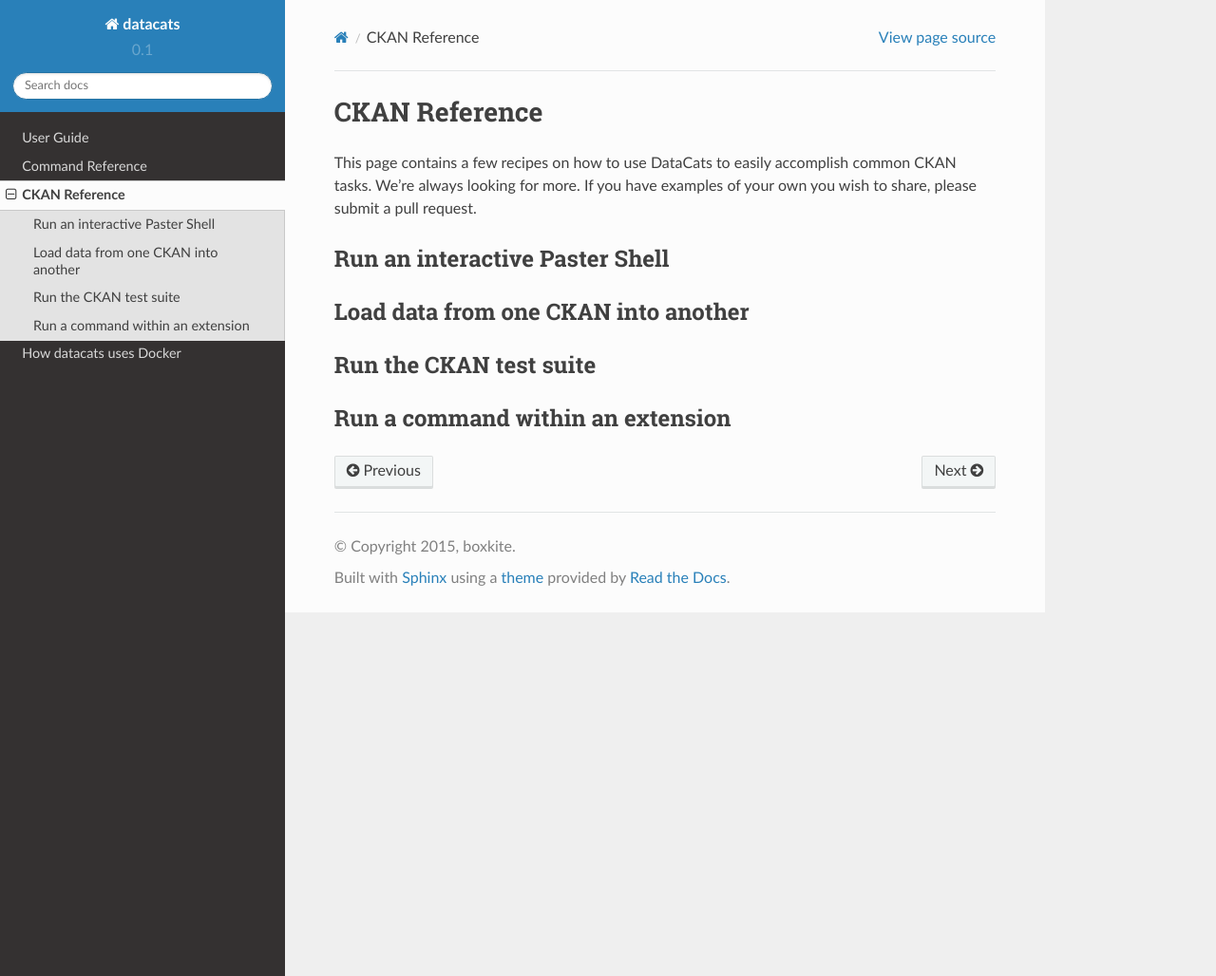
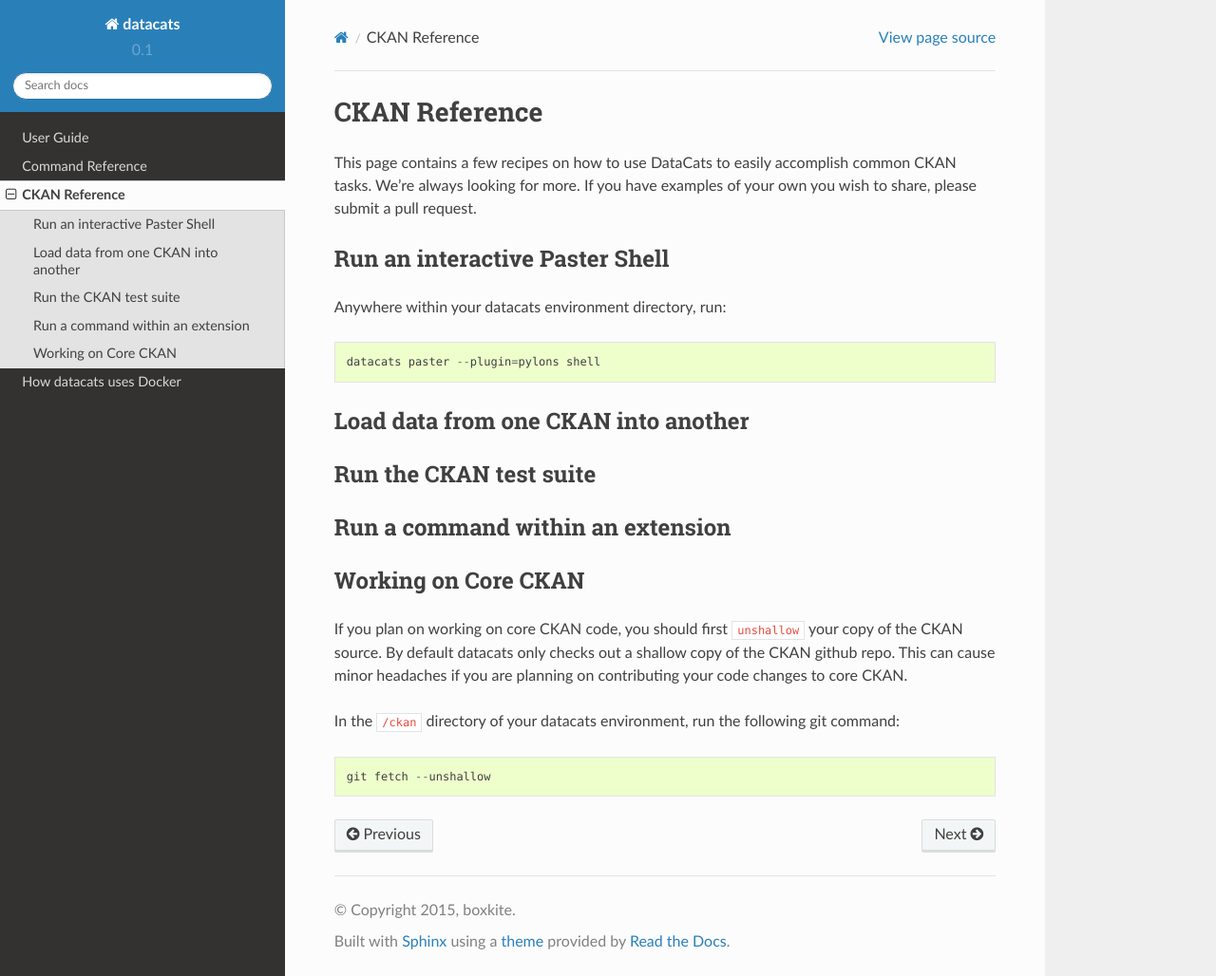
Before and after one commit to datacats/datacats, a Sphinx documentation site: the page built from docs/ckan.rst, in a window 1280 px wide and 1028 px high. Shown: the whole window at 95% size. Built offline with Sphinx 7.4.7 and the Read the Docs theme 2.0.0, drawn with Linux system fonts in a browser that asks for light colours.

Commit message:
update docs

```diff
--- a/docs/ckan.rst
+++ b/docs/ckan.rst
@@ -7,6 +7,9 @@
 
 Run an interactive Paster Shell
 -------------------------------
+Anywhere within your datacats environment directory, run::
+
+    datacats paster --plugin=pylons shell
 
 Load data from one CKAN into another
 ------------------------------------
@@ -16,3 +19,15 @@
 
 Run a command within an extension
 ---------------------------------
+
+Working on Core CKAN
+--------------------
+If you plan on working on core CKAN code, you should first ``unshallow`` your
+copy of the CKAN source. By default datacats only checks out a shallow copy of
+the CKAN github repo. This can cause minor headaches if you are planning on
+contributing your code changes to core CKAN.
+
+In the ``/ckan`` directory of your datacats environment, run the following git
+command: ::
+
+    git fetch --unshallow
```
